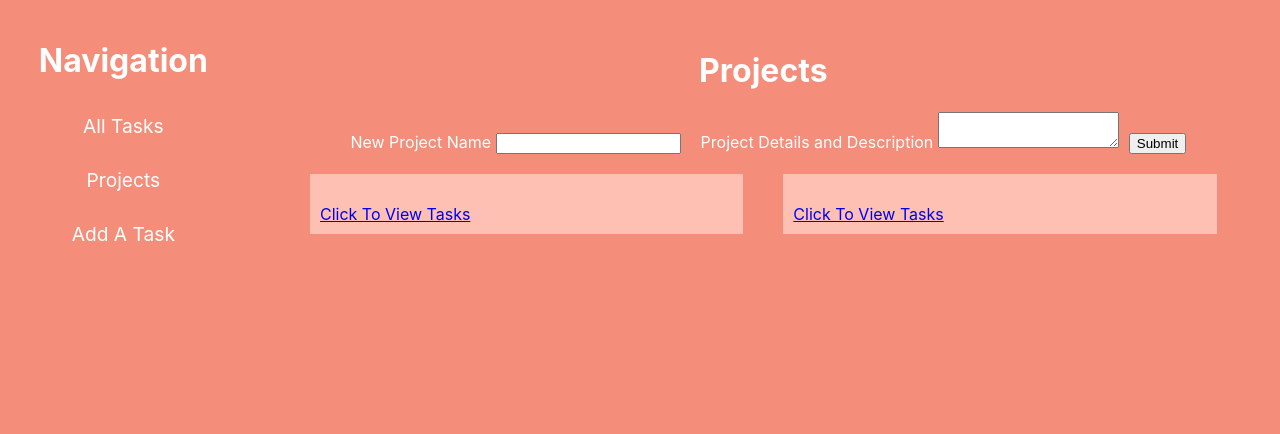
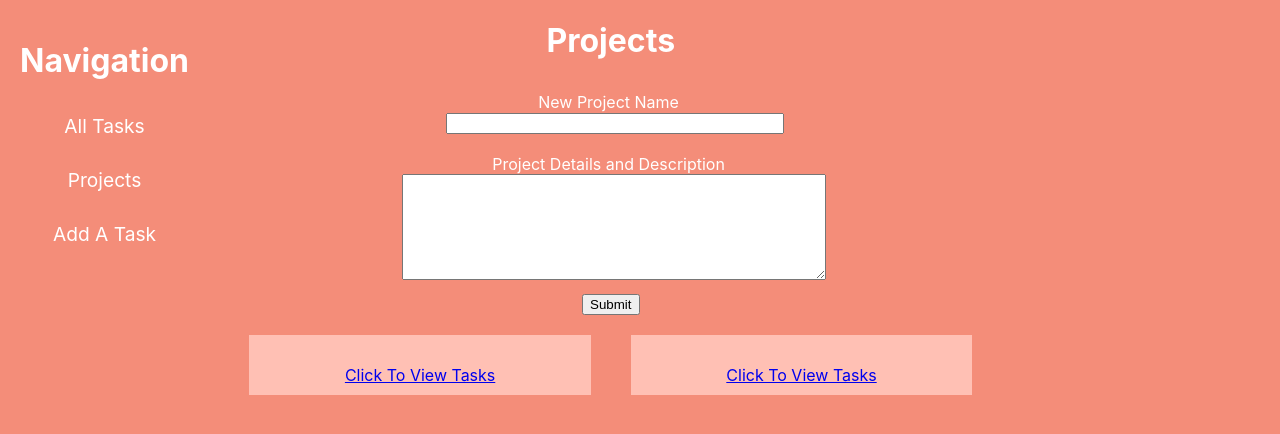
Before and after one commit to CarrieKarft/To-Dev, a React (Create React App) app: page /projects-list in a window 1280 px wide. Shown: the top 434 px of the page. Built offline with nearby package versions, Linux system fonts and the light colour scheme; data requests are answered from the project's data file.

Commit message:
adding styling to ProjectTasks component

```diff
--- a/src/index.css
+++ b/src/index.css
@@ -30,6 +30,28 @@ html {
   margin: auto 0;
 }
 
+.taskProject {
+  text-align: center;
+  width: 100%;
+  margin: auto 0;
+}
+
+.details {
+  width: 100%;
+  height: 100px;
+}
+
+.projectName {
+  width: 100%;
+}
+
+.projectList form {
+  display: flex;
+  flex-direction: column;
+  /* width: 60%; */
+  align-items: center;
+}
+
 .projectDiv {
   /* background-color: aqua; */
   /* text-align: center; */
@@ -44,7 +66,7 @@ html {
 .project {
   margin: 20px;
   padding: 10px;
-  text-align: justify;
+  text-align: center;
   background-color: #ffc0b4;
   width: 40%;
   /* height: 40%; */
@@ -57,6 +79,7 @@ html {
   width: 100%;
   margin: auto 0;
 }
+
 
 .task {
   padding: 10px;
@@ -132,6 +155,14 @@ h1 {
   color: white;
 }
 
+h3 {
+  color: white;
+}
+
+.taskProject h2 {
+  color: white;
+}
+
 /* h2 {
   color: white;
 } */
```
